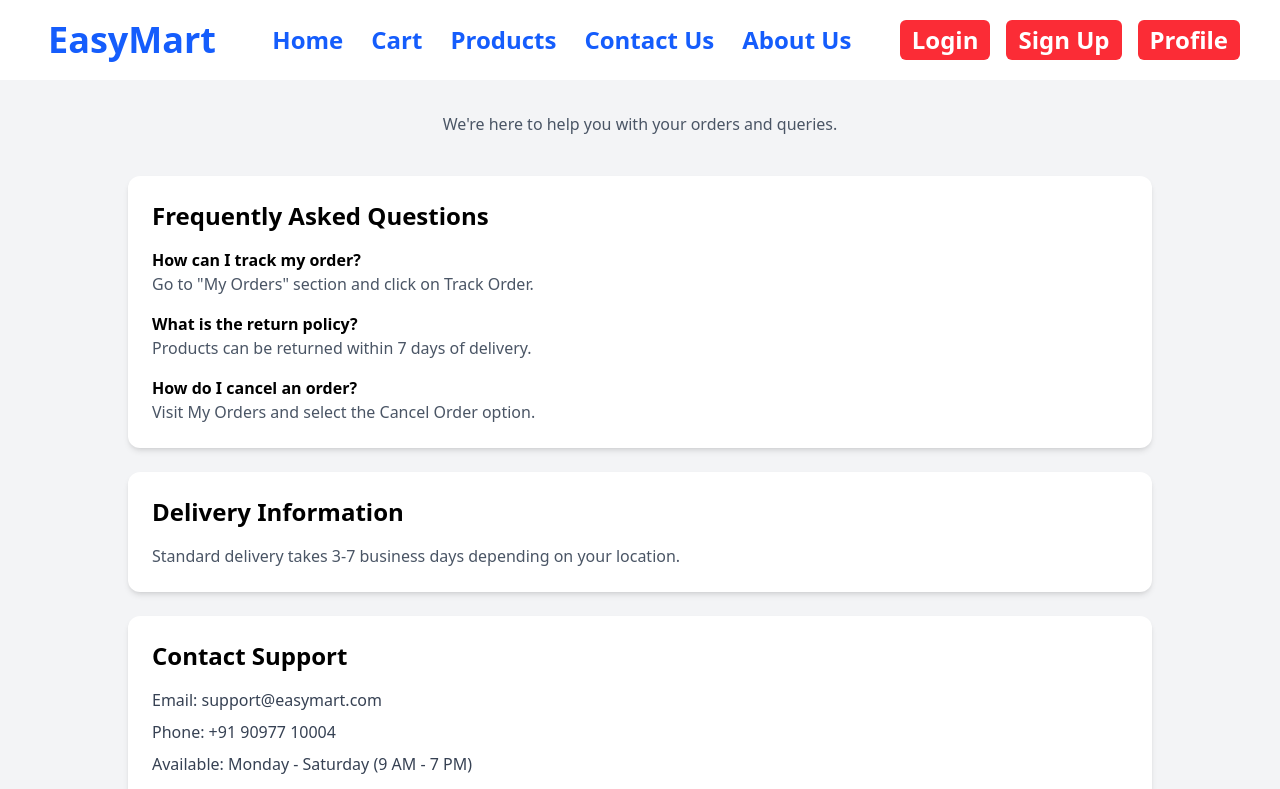
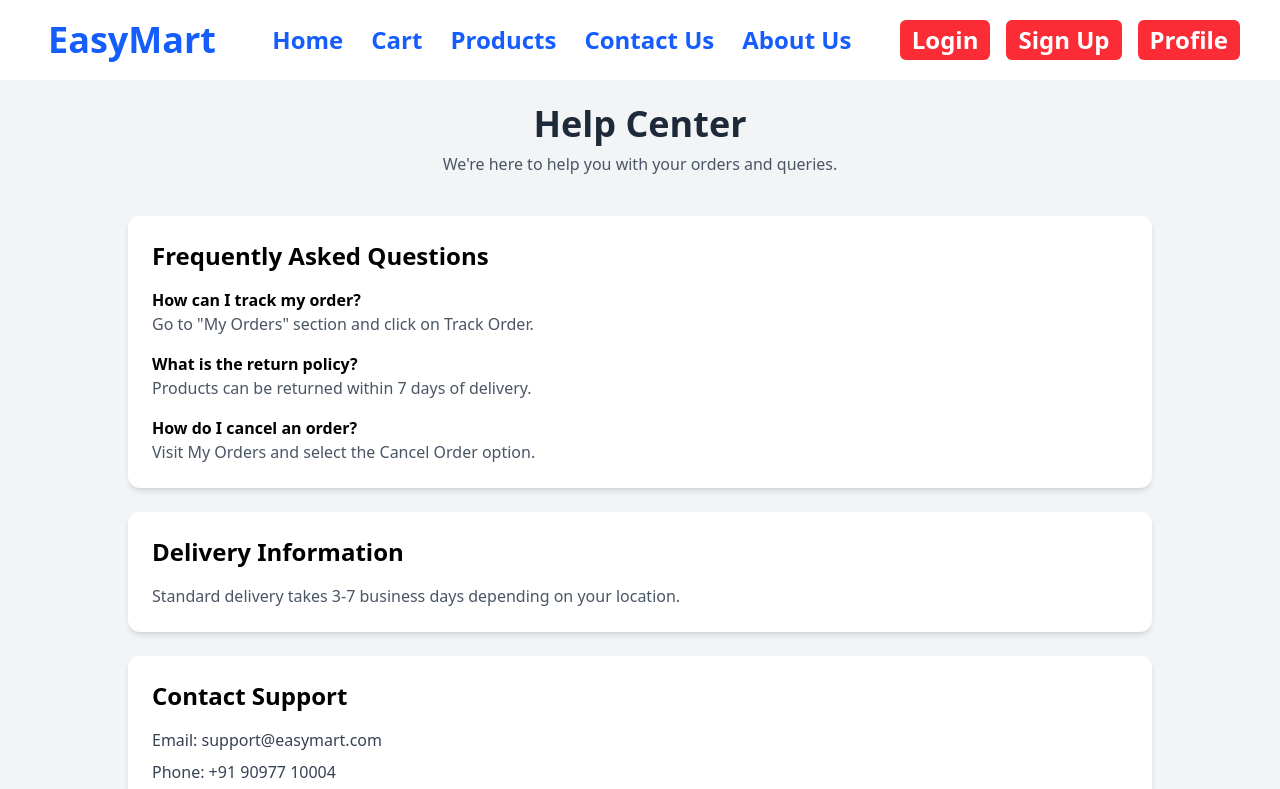
Before and after one commit to gauravkumar2005/EasyMart, a React (Vite) app in the folder Frontend/: page /help in a window 1280 px wide. Shown: the top 789 px of the page. Built offline with nearby package versions, Linux system fonts and the light colour scheme.

Commit message:
update help page

```diff
--- a/Frontend/src/pages/Help/Help.jsx
+++ b/Frontend/src/pages/Help/Help.jsx
@@ -8,7 +8,7 @@ function Help() {
         {/* Heading */}
         <div className="text-center mb-10">
           <h1 className="text-4xl font-bold text-gray-800">
-
+            Help Center
           </h1>
           <p className="text-gray-600 mt-2">
             We're here to help you with your orders and queries.
```
